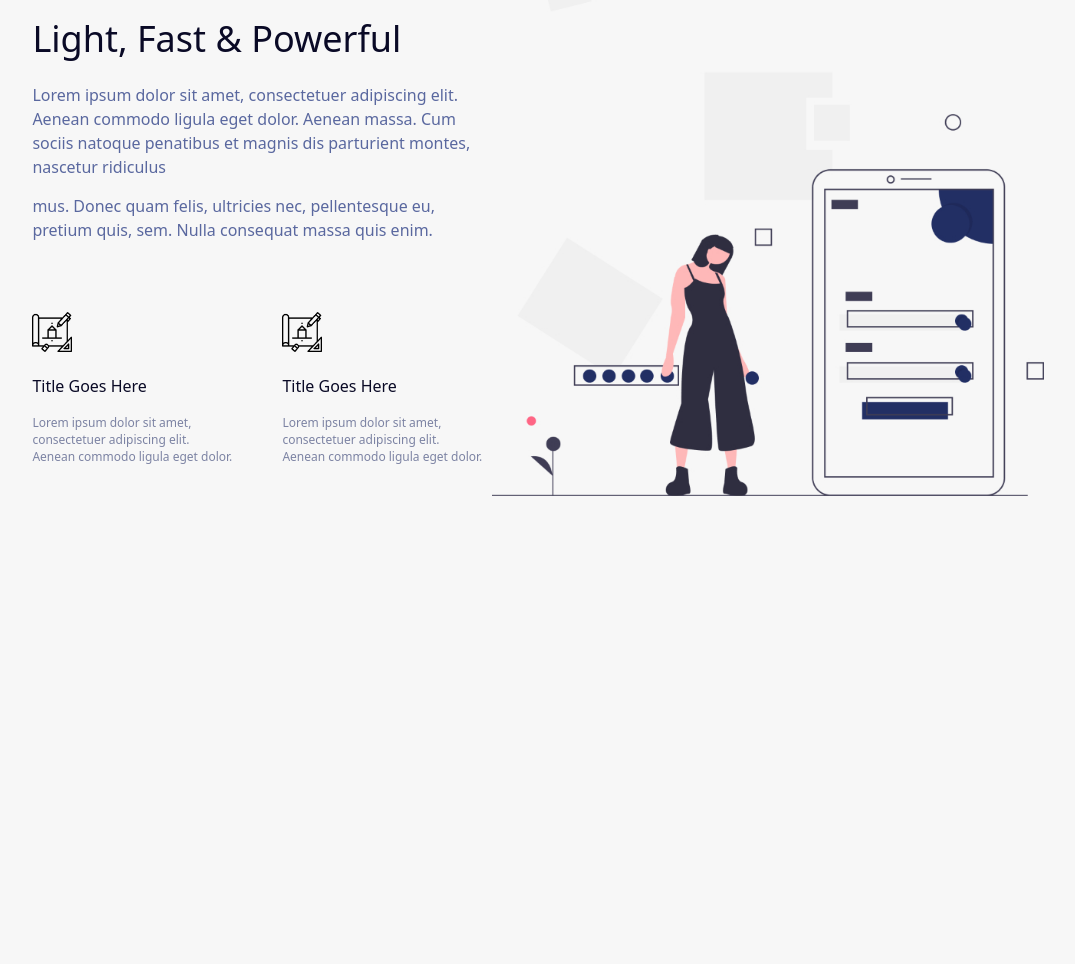
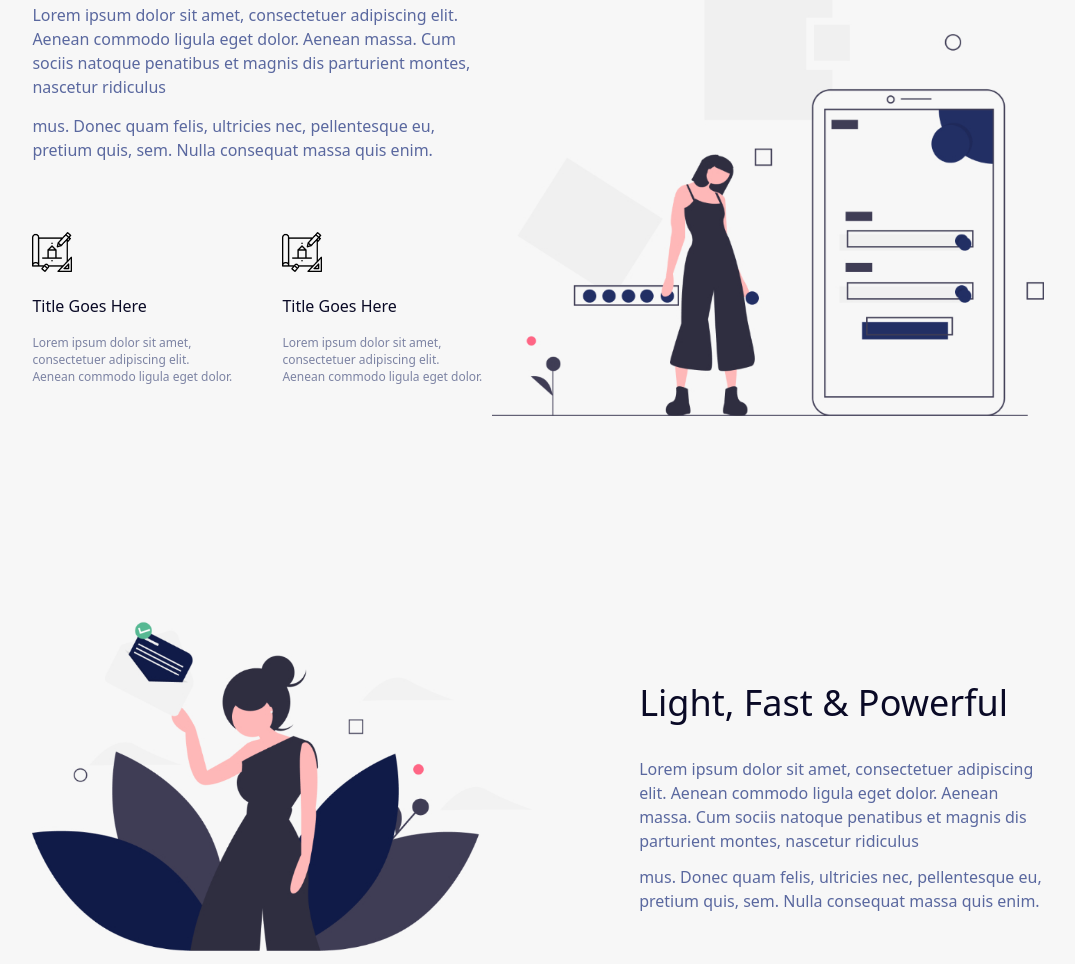
Before and after one commit to phuocnguyen12/My-Project, a plain HTML site: page index.html in a window 1280 px wide. Shown: the part 1239-2203 px from the top of the page, without its empty margins (102-1177 px from the left). Before the commit the page ends 1828 px from the top, so only its background shows below. Drawn offline with Linux system fonts and the light colour scheme.

Commit message:
Some update section 2 and section 3

```diff
--- a/index.html
+++ b/index.html
@@ -85,10 +85,29 @@
           </div>
         </div>
 
-        <div class="section-2__imag">
+        <div class="section-2__img">
           <img src="img/sec-2.png" alt="img-2" />
         </div>
       </div>
+
+      <div class="section-3">
+        <div class="section-3__img">
+          <img src="img/sec-3.jpg" alt="img-3" />
+        </div>
+
+        <div class="section-3__content">
+          <h1 class="section-3__title">Light, Fast & Powerful</h1>
+
+          <p class="section-3__subtitle">
+            Lorem ipsum dolor sit amet, consectetuer adipiscing elit. Aenean
+            commodo ligula eget dolor. Aenean massa. Cum sociis natoque
+            penatibus et magnis dis parturient montes, nascetur ridiculus <br />
+            mus. Donec quam felis, ultricies nec, pellentesque eu, pretium quis,
+            sem. Nulla consequat massa quis enim.
+          </p>
+        </div>
+      </div>
+
     </section>
   </body>
 </html>
--- a/style.css
+++ b/style.css
@@ -121,12 +121,12 @@
   border: 2px solid #111b47;
 }
 
-/* Section */
+/* Section-2*/
 .section-2 {
   display: flex;
   align-items: center;
   justify-content: space-between;
-  padding: 80px 10%;
+  padding: 0 10%;
   margin-top: 400px;
   font-family:
     system-ui,
@@ -140,10 +140,6 @@
     "Open Sans",
     "Helvetica Neue",
     sans-serif;
-}
-
-.section-2__content {
-  max-width: 50%;
 }
 
 .section-2__main-title {
@@ -187,6 +183,28 @@
 .section-2__secondary-title {
   font-size: 16px;
   font-weight: 500;
+  color: #0a0a26;
+  margin-bottom: 5px;
+}
+
+.section-2__secondary-subtitle {
+  font-size: 12px;
+  color: #7c83a3;
+}
+
+.section-2__img img {
+  width: 100%;
+  max-width: 600px;
+}
+
+/* Section-3 */
+.section-3 {
+  display: flex;
+  align-items: center;
+  justify-content: space-between;
+  padding: 0 10%;
+  margin-top: 200px;
+  /* gap: 45px; */
   font-family:
     system-ui,
     -apple-system,
@@ -199,16 +217,27 @@
     "Open Sans",
     "Helvetica Neue",
     sans-serif;
-  color: #0a0a26;
-  margin-bottom: 5px;
 }
 
-.section-2__secondary-subtitle {
-  font-size: 12px;
-  color: #7c83a3;
+.section-3__content {
+  max-width: 40%;
 }
 
-.section-2__imag img {
-  width: 100%;
-  max-width: 600px;
+.section-3__title {
+  font-size: 36px;
+  font-weight: 500;
+  color: #0a0a26;
 }
+
+.section-3__subtitle {
+  font-size: 16px;
+  font-weight: 400;
+  color: #5a689f;
+  line-height: 1.5;
+}
+
+.section-3__img img {
+  width: 1000%;
+  max-width: 500px;
+  height: auto;
+}
```
Also changed, not shown: img/sec-3.jpg (added), img/sec-4.jpg (added), img/sec-5.jpg (added).
